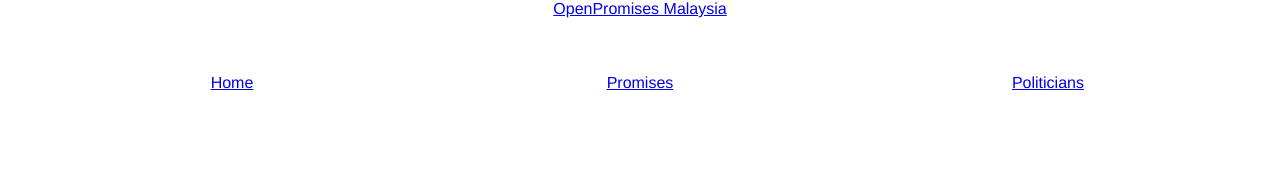
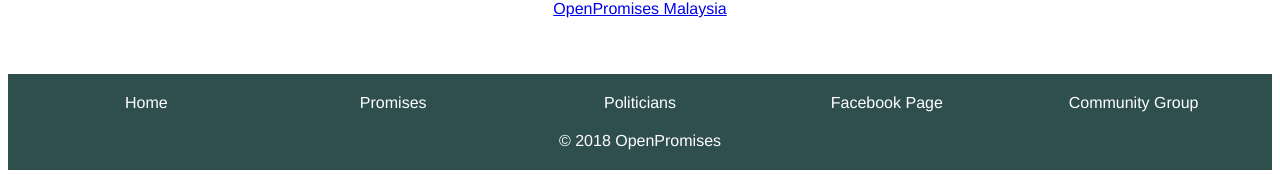
Before and after one commit to openpromisesmy/ui, a Vue app: page / in a window 1280 px wide. Shown: the part 965-1140 px from the top of the page. Before the commit the page ends 1107 px from the top, so only its background shows below. Built offline with nearby package versions, Linux system fonts and the light colour scheme; no server answers; what vue-mq would draw is missing.

Commit message:
style (#108)

```diff
--- a/src/components/Footer.vue
+++ b/src/components/Footer.vue
@@ -1,13 +1,32 @@
 <template>
-    <el-footer id="footer">
+    <footer id="footer">
         <el-row>
-            <el-col :span="8" v-for="(item, index) in footer" :key="index">
-                <div class="grid-content bg-purple">
-                <router-link :to="item.url">{{ item.text }}</router-link>
+            <el-col :xs="24" :lg="5" v-for="(item, index) in footer"
+                    :key="index">
+                <div>
+                <router-link :to="item.url"
+                              class="footer-link">
+                  {{ item.text }}
+                </router-link>
                 </div>
             </el-col>
+            <el-col :xs="24" :lg="5">
+                <a class="footer-link" href="https://facebook.com/openpromises.malaysia">
+                  Facebook Page
+                </a>
+            </el-col>
+            <el-col :xs="24" :lg="5">
+                <a class="footer-link" href="https://www.facebook.com/groups/1809117962724326/">
+                  Community Group
+                </a>
+            </el-col>
         </el-row>
-    </el-footer>
+        <el-row>
+          <el-col >
+            © 2018 OpenPromises
+          </el-col>
+        </el-row>
+    </footer>
 </template>
 
 <script>
@@ -30,8 +49,28 @@ export default {
 }
 </script>
 
-<style>
+<style scoped>
 #footer {
   margin-top: 20px;
+  background-color: darkslategray;
+  padding: 10px 5px;
+  color: white;
+}
+.footer-link {
+  color: white;
+  text-decoration: none;
+}
+.el-row {
+  display: flex;
+  align-items: center;
+  padding: 10px
+}
+
+@media only screen and (max-width: 600px) {
+    .el-row {
+      flex-direction: column;
+      text-align: left;
+      padding: 10px
+    }
 }
 </style>
```
